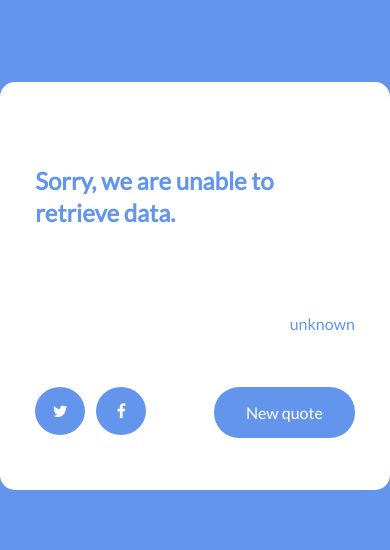
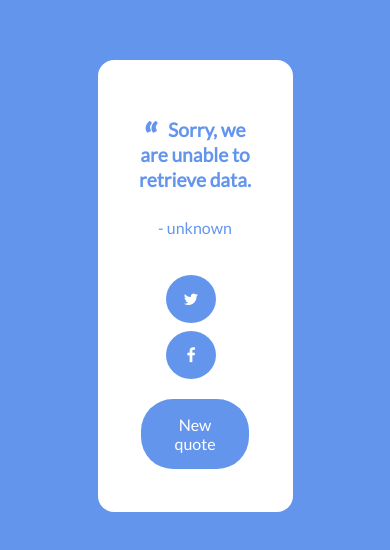
Before and after one commit to hhhoang/random_quote_generator, a plain HTML site: page index.html in a window 390 px wide. Shown: the part 136-686 px from the top of the page. Drawn offline with nearby package versions, Linux system fonts and the light colour scheme; no server answers.

Commit message:
responsive and share buttons

```diff
--- a/index.html
+++ b/index.html
@@ -14,16 +14,14 @@
 <body>
     <main id="container">
         <section id="quote-box">
-            <div>
-                <h4 id="text"></h4>
-            </div>
-            <div>
-                <p id="author"></p>
-            </div>
-            <div>
-                <a href="twitter.com/intent/tweet" id="tweet-quote" class="fa fa-twitter"></a>
-                <a href="twitter.com/intent/tweet" id="facebook-quote" class="fa fa-facebook"></a>
-                <a href="" id="new-quote" onclick="newQuote()" class="button"> New quote</a>
+            <h4 id="text"></h4>
+            <p id="author"></p>
+            <div class="flex-container">
+                <div class="social-media">
+                    <a href="twitter.com/intent/tweet" id="tweet-quote" class="fa fa-twitter"></a>
+                    <a href="https://www.facebook.com/sharer/sharer.php?u=example.org" target="_blank" id="facebook-quote" class="fa fa-facebook"></a>
+                </div>
+                <a href="" id="new-quote" class="button"> New quote</a>
             </div>
         </section>
     </main>
--- a/index.js
+++ b/index.js
@@ -1,4 +1,4 @@
-let colors = ["#00a8cc", "#81f5ff", "#ff7c7c", "#a8e6cf", "#61d4b3", "#efb1ff", "#ffa34d", "#698474", "#ffa41b", "#b590ca"];
+let colors = ["#00a8cc", "#ff7c7c", "#61d4b3", "#efb1ff", "#ffa34d", "#698474", "#ffa41b", "#b590ca"];
 var quoteJsonData;
 // get the quote data
 function getQuotesData() {
@@ -24,8 +24,11 @@ function getQuotesData() {
 function populateQuoteAndAuthor(quoteList) {
     if (quoteList != null) {
         let randomNumber = getRandomNumber(quoteList);
-        $("#text").html(quoteList[randomNumber].quote);
-        $("#author").html(quoteList[randomNumber].author);
+        let text = quoteList[randomNumber].quote;
+        let author = quoteList[randomNumber].author;
+        $("#text").html(text);
+        $("#author").html("<span> - </span>" + author);
+        shareOnSocialMedia(text, author);
     } else {
         $("#text").html("Sorry, we are unable to retrieve quotes.");
     }
@@ -50,6 +53,15 @@ function changeColor() {
 
 }
 
+// TO-DO: share button
+function shareOnSocialMedia(text, author) {
+    let content = "https://twitter.com/intent/tweet?text="
+    content += encodeURIComponent('"' + text + '" ' + author + '.');
+    content += encodeURIComponent(' More on https://letsbeinspired.netlify.app/.');
+    $("#tweet-quote").attr("href", content);
+    $("#facebook-quote").attr("href", '//facebook.com/sharer/sharer.php?u=' + window.location.href);
+}
+
 $(document).ready(function() {
     getQuotesData();
     $("#new-quote").on("click", function(event) {
--- a/style.css
+++ b/style.css
@@ -2,6 +2,9 @@
 * {
     box-sizing: border-box;
 }
+
+
+/* TO-DO: fix quote box */
 
 body,
 main {
@@ -22,29 +25,51 @@ main {
 
 section {
     background-color: white;
-    padding: 30% 30%;
-    border-radius: 15px;
+    max-width: 50vw;
+    height: auto;
+    border-radius: 1em;
 }
 
 #quote-box {
-    padding: 2em 1em;
+    padding: 2em 2em;
     display: flex;
     flex-direction: column;
 }
 
 #quote-box div {
-    padding: 1.2em;
+    padding: 0.7em;
 }
 
 #text {
     color: cornflowerblue;
-    font-size: 1.5em;
+    font-size: 1.6em;
     line-height: 1.3em;
+    quotes: "\201C""\201D""\2018""\2019";
+}
+
+#text:before {
+    content: open-quote;
+    font-size: 3em;
+    line-height: 0.1em;
+    margin-right: 0.25em;
+    vertical-align: -0.4em;
 }
 
 #author {
+    margin-top: 0;
+    font-size: 1.2em;
     text-align: right;
     color: cornflowerblue;
+}
+
+.flex-container {
+    display: flex;
+    justify-content: space-around;
+    align-items: center;
+}
+
+.social-media {
+    display: flex;
 }
 
 .button {
@@ -54,8 +79,7 @@ section {
     padding: 1em 2em;
     text-align: center;
     text-decoration: none;
-    float: right;
-    border-radius: 25px;
+    border-radius: 2em;
 }
 
 
@@ -84,3 +108,36 @@ section {
     background: cornflowerblue;
     color: white;
 }
+
+@media only screen and (max-width: 600px) {
+    #container {
+        flex-direction: column;
+    }
+    .flex-container {
+        flex-direction: column;
+        justify-content: center;
+        justify-items: center;
+    }
+    .social-media {
+        flex-direction: column;
+    }
+    #text {
+        font-size: 1.2em;
+        line-height: 1.3em;
+        text-align: center;
+    }
+    #text:before {
+        font-size: 2em;
+    }
+    #author {
+        font-size: 1em;
+        text-align: center;
+    }
+    button {
+        padding: 0.5em 1em;
+    }
+    /* social media icons */
+    .fa {
+        margin-bottom: 0.5em;
+    }
+}
```
